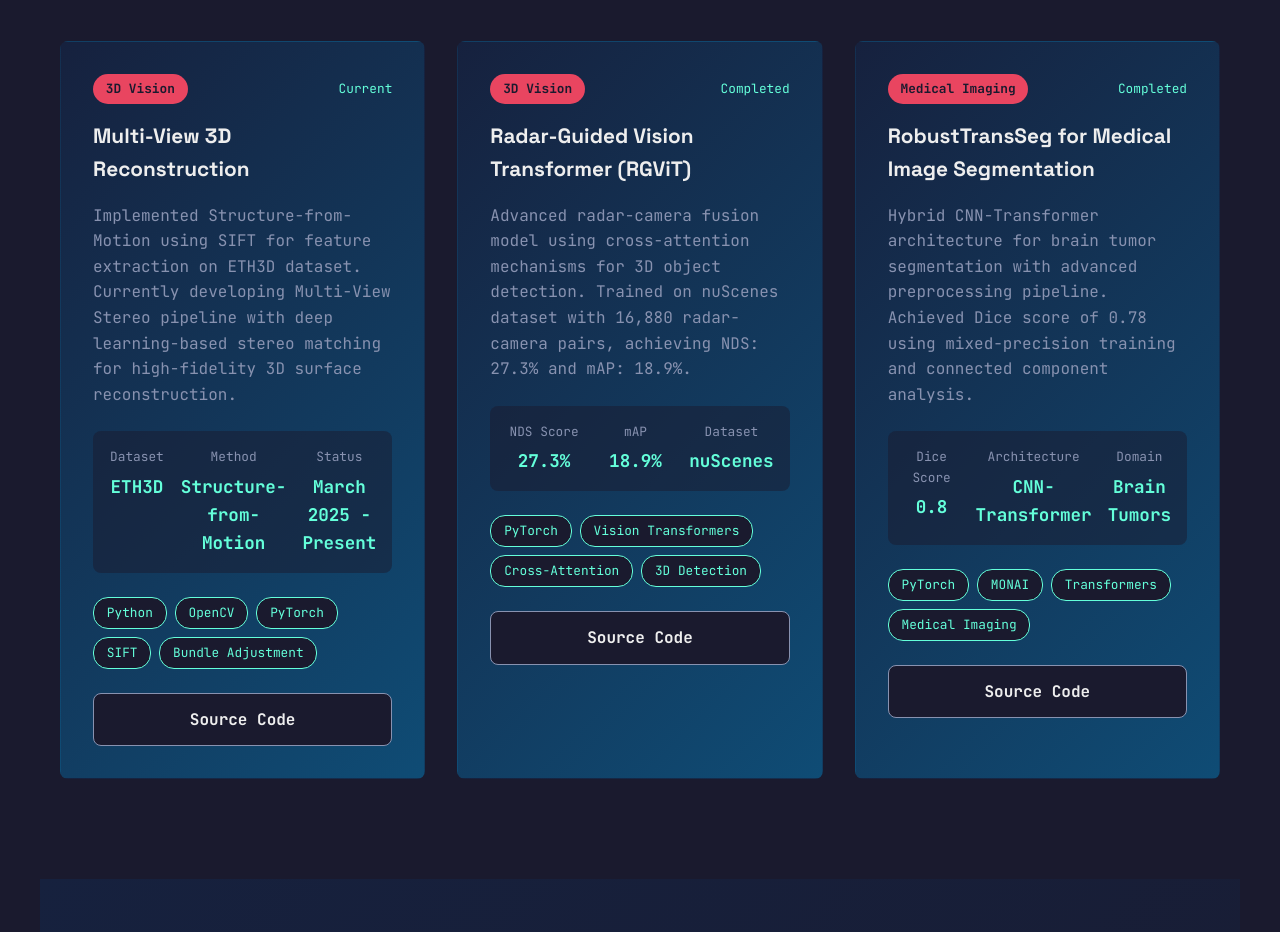
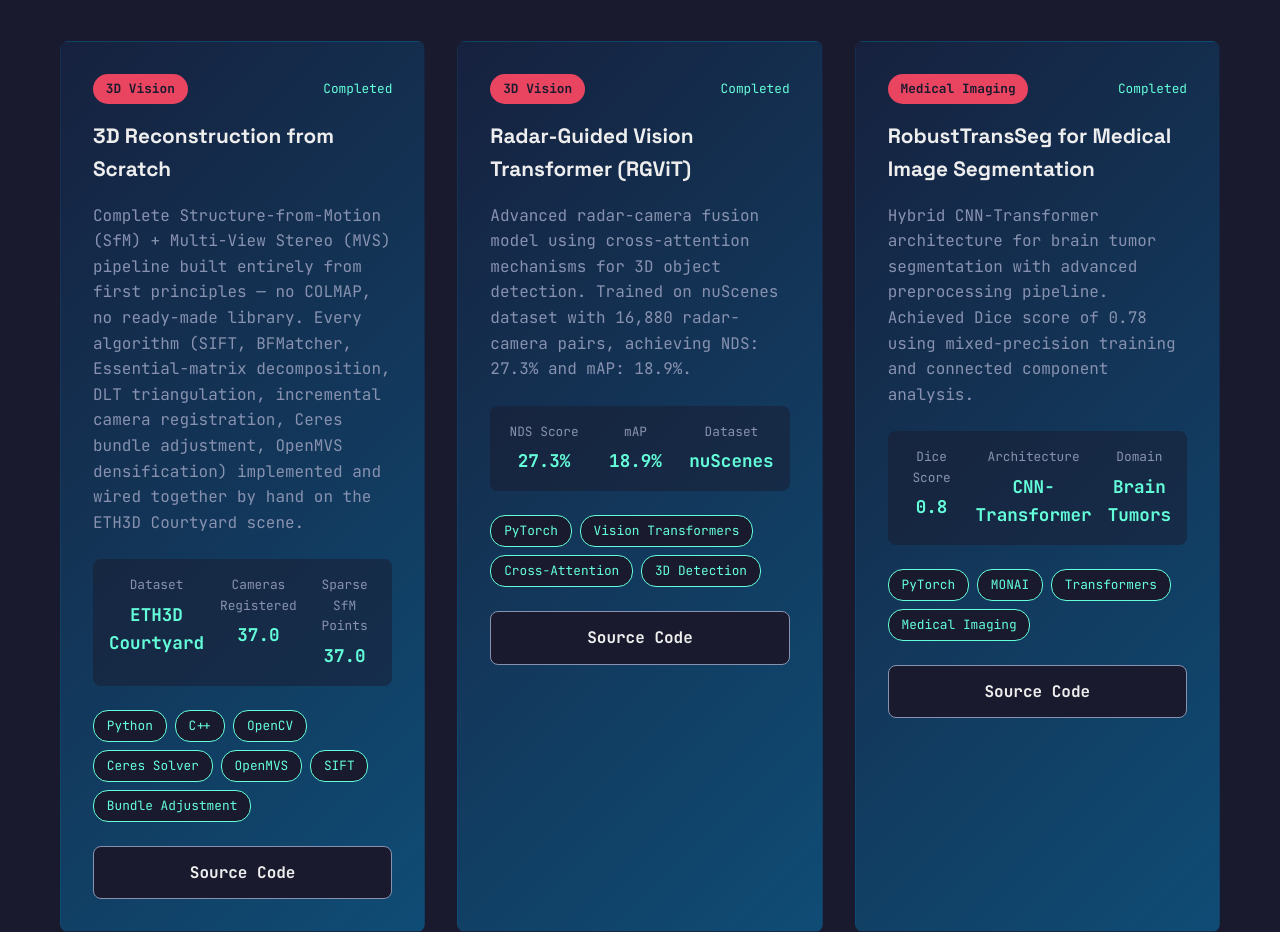
Before and after one commit to Padmanabh03/Portfolio, a plain HTML site: page index.html in a window 1280 px wide. Shown: the part 4100-5032 px from the top of the page. Drawn offline with Linux system fonts and the light colour scheme.

Commit message:
Add files via upload

```diff
--- a/index.html
+++ b/index.html
@@ -369,40 +369,42 @@
         </div>
 
         <div class="projects-grid">
-            <!-- Project 1: Multi-View 3D Reconstruction -->
+            <!-- Project 1: 3D Reconstruction from Scratch -->
             <div class="project-card" data-category="3d-vision">
                 <div class="project-header">
                     <div class="project-category">3D Vision</div>
-                    <div class="project-status">Current</div>
+                    <div class="project-status">Completed</div>
                 </div>
-                <h3 class="project-title">Multi-View 3D Reconstruction</h3>
+                <h3 class="project-title">3D Reconstruction from Scratch</h3>
                 <p class="project-description">
-                    Implemented Structure-from-Motion using SIFT for feature extraction on ETH3D dataset.
-                    Currently developing Multi-View Stereo pipeline with deep learning-based stereo matching for high-fidelity 3D surface reconstruction.
+                    Complete Structure-from-Motion (SfM) + Multi-View Stereo (MVS) pipeline built entirely from first principles — no COLMAP, no ready-made library.
+                    Every algorithm (SIFT, BFMatcher, Essential-matrix decomposition, DLT triangulation, incremental camera registration, Ceres bundle adjustment, OpenMVS densification) implemented and wired together by hand on the ETH3D Courtyard scene.
                 </p>
                 <div class="project-metrics">
                     <div class="metric">
                         <span class="metric-label">Dataset</span>
-                        <span class="metric-value">ETH3D</span>
+                        <span class="metric-value">ETH3D Courtyard</span>
                     </div>
                     <div class="metric">
-                        <span class="metric-label">Method</span>
-                        <span class="metric-value">Structure-from-Motion</span>
+                        <span class="metric-label">Cameras Registered</span>
+                        <span class="metric-value">37 / 38</span>
                     </div>
                     <div class="metric">
-                        <span class="metric-label">Status</span>
-                        <span class="metric-value">March 2025 - Present</span>
+                        <span class="metric-label">Sparse SfM Points</span>
+                        <span class="metric-value">37,226</span>
                     </div>
                 </div>
                 <div class="project-tech">
                     <span class="tech-tag">Python</span>
+                    <span class="tech-tag">C++</span>
                     <span class="tech-tag">OpenCV</span>
-                    <span class="tech-tag">PyTorch</span>
+                    <span class="tech-tag">Ceres Solver</span>
+                    <span class="tech-tag">OpenMVS</span>
                     <span class="tech-tag">SIFT</span>
                     <span class="tech-tag">Bundle Adjustment</span>
                 </div>
                 <div class="project-links">
-                    <a href="#" class="project-link github-link">
+                    <a href="https://github.com/Padmanabh03/3d-reconstruction-from-scratch" class="project-link github-link" target="_blank">
                         <span>Source Code</span>
                     </a>
                 </div>
```
